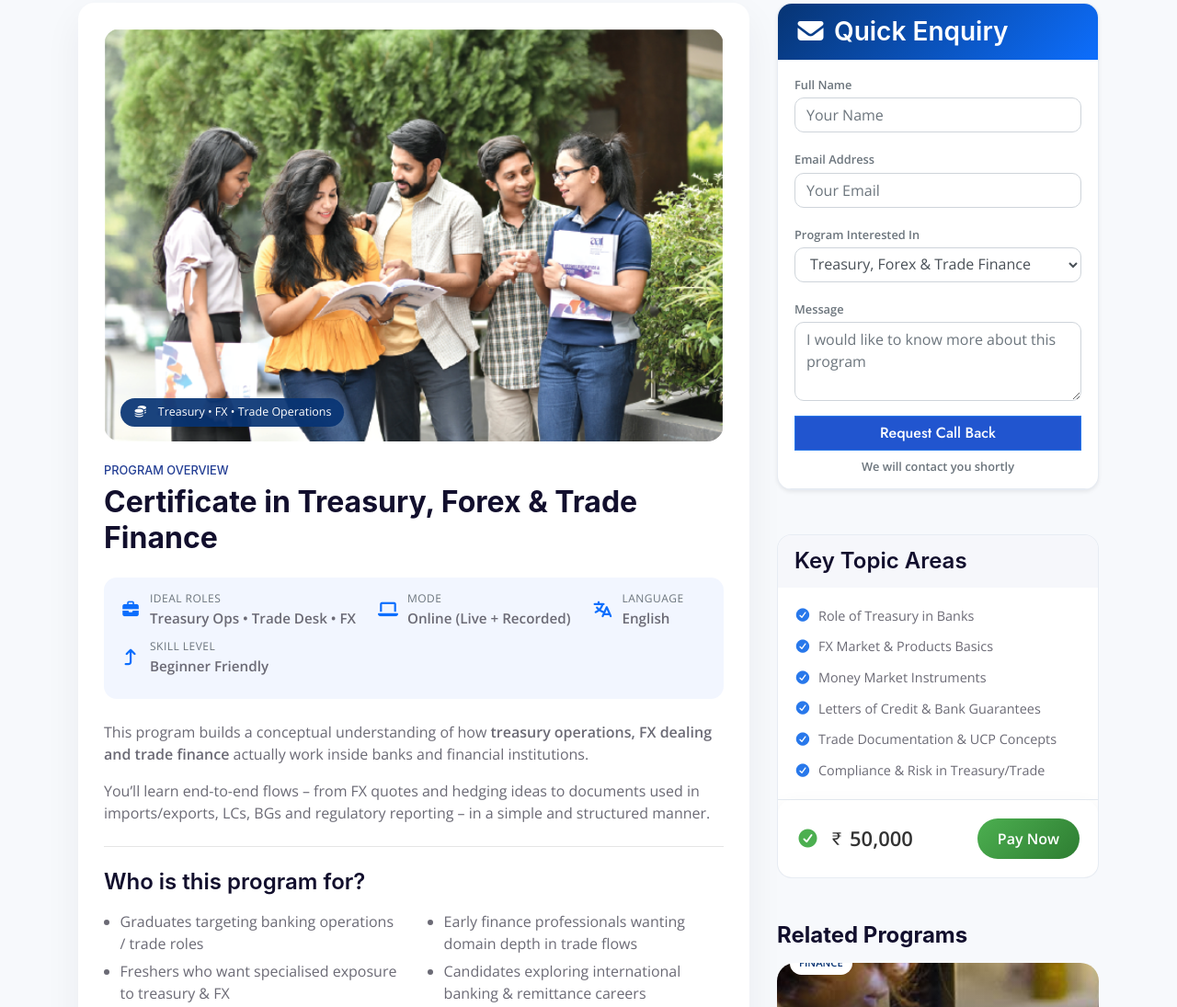
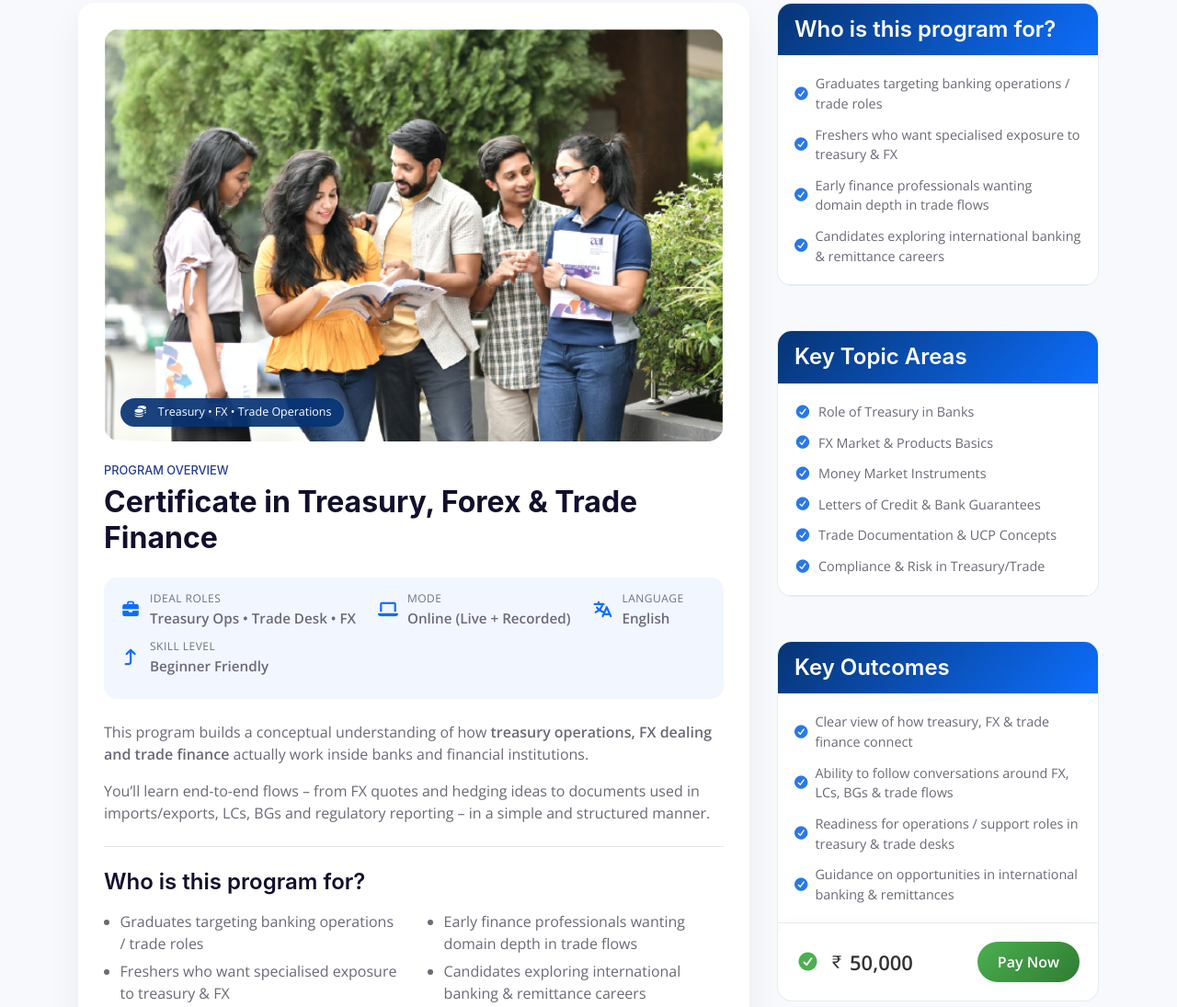
Before and after one commit to sharanuindia-hue/finedgetraininginstitute, a website with bundled scripts: page treasury-forex-trade-detail.html in a window 1280 px wide. Shown: the part 851-1946 px from the top of the page at 92% size. Built offline with nearby package versions, Linux system fonts and the light colour scheme; a script that the page names is missing.

Commit message:
Update payment flow and form UI

```diff
--- a/treasury-forex-trade-detail.html
+++ b/treasury-forex-trade-detail.html
@@ -164,6 +164,7 @@
                 Banking</a>
               <a class="dropdown-item" href="treasury-forex-trade-detail.html?subject=treasury-forex-trade">Treasury,
                 Forex & Trade Finance</a>
+                 <a class="dropdown-item" href="BFSI-Crash-Course.html?subject=bfsi-crash-course">BFSI Crash Course</a>
             </div>
 
           </li>
@@ -480,7 +481,7 @@
 
           <hr class="my-4">
 
-          <div class="mb-2">
+          <!-- <div class="mb-2">
             <h3 class="h4 mb-3">Key Outcomes</h3>
             <div class="row">
               <div class="col-md-6">
@@ -496,101 +497,29 @@
                 </ul>
               </div>
             </div>
-          </div>
+          </div> -->
 
         </div>
       </div>
 
       <!-- RIGHT -->
       <div class="col-lg-4 mt-5 mt-lg-0">
-        <div class="program-sidebar-card mb-5 shadow-sm">
-  <div class="sidebar-header">
-    <h3 class="m-0 text-white">
-      <i class="fa fa-envelope mr-2"></i>Quick Enquiry
-    </h3>
-  </div>
+        <div class="program-sidebar-card mb-5">
+          <div class="sidebar-header">
+            <h4 class="m-0 text-white">Who is this program for?</h4>
+          </div>
+          <div class="sidebar-body topic-list">
+            <span><i class="fa fa-check-circle mr-2 text-primary"></i>Graduates targeting banking operations / trade roles</span>
+            <span><i class="fa fa-check-circle mr-2 text-primary"></i>Freshers who want specialised exposure to treasury & FX</span>
+            <span><i class="fa fa-check-circle mr-2 text-primary"></i>Early finance professionals wanting domain depth in trade flows</span>
+            <span><i class="fa fa-check-circle mr-2 text-primary"></i>Candidates exploring international banking & remittance careers</span>
 
-  <div class="sidebar-body">
-    <form id="contact-form-home">
+          </div>
 
-      <!-- Name -->
-      <div class="form-group">
-        <label class="small text-muted mb-1">Full Name</label>
-        <input
-          type="text"
-          name="name"
-          class="form-control contact-input"
-          placeholder="Your Name"
-          required>
-      </div>
-
-      <!-- Email -->
-      <div class="form-group">
-        <label class="small text-muted mb-1">Email Address</label>
-        <input
-          type="email"
-          name="email"
-          class="form-control contact-input"
-          placeholder="Your Email"
-          required>
-      </div>
-
-      <!-- Subject (AUTO SELECTED) -->
-      <div class="form-group">
-        <label class="small text-muted mb-1">Program Interested In</label>
-        <select
-          name="subject"
-          class="form-control contact-input"
-          id="sidebarSubjectSelect"
-          required
-        >
-          <option value="" disabled>Select Program</option>
-
-          <option value="treasury-forex-trade">
-            Treasury, Forex & Trade Finance
-          </option>
-
-          <option value="corporate-governance">
-            Corporate Governance in BFSI
-          </option>
-
-          <option value="investment-banking">
-            Investment Banking
-          </option>
-
-          <option value="bfsi-career-accelerator">
-            BFSI Career Accelerator Program
-          </option>
-        </select>
-      </div>
-
-      <!-- Message -->
-      <div class="form-group mb-3">
-        <label class="small text-muted mb-1">Message</label>
-        <textarea
-          name="message"
-          class="form-control contact-input"
-          rows="3"
-          placeholder="I would like to know more about this program"
-          required></textarea>
-      </div>
-
-      <!-- Submit -->
-      <button type="submit" class="btn btn-primary btn-block">
-        Request Call Back
-      </button>
-
-      <small class="d-block text-muted mt-2 text-center">
-        We will contact you shortly
-      </small>
-
-    </form>
-  </div>
-</div>
-
+        </div>
         <div class="program-sidebar-card mb-5">
-          <div class="sidebar-header soft">
-            <h4 class="m-0">Key Topic Areas</h4>
+          <div class="sidebar-header ">
+            <h4 class="m-0 text-white">Key Topic Areas</h4>
           </div>
           <div class="sidebar-body topic-list">
             <span><i class="fa fa-check-circle mr-2 text-primary"></i>Role of Treasury in Banks</span>
@@ -599,6 +528,20 @@
             <span><i class="fa fa-check-circle mr-2 text-primary"></i>Letters of Credit & Bank Guarantees</span>
             <span><i class="fa fa-check-circle mr-2 text-primary"></i>Trade Documentation & UCP Concepts</span>
             <span><i class="fa fa-check-circle mr-2 text-primary"></i>Compliance & Risk in Treasury/Trade</span>
+          </div>
+
+        </div>
+
+        <div class="program-sidebar-card mb-5">
+          <div class="sidebar-header ">
+            <h4 class="m-0 text-white">Key Outcomes</h4>
+          </div>
+          <div class="sidebar-body topic-list">
+            <span><i class="fa fa-check-circle mr-2 text-primary"></i>Clear view of how treasury, FX & trade finance connect</span>
+            <span><i class="fa fa-check-circle mr-2 text-primary"></i>Ability to follow conversations around FX, LCs, BGs & trade flows</span>
+            <span><i class="fa fa-check-circle mr-2 text-primary"></i>Readiness for operations / support roles in treasury & trade desks</span>
+            <span><i class="fa fa-check-circle mr-2 text-primary"></i>Guidance on opportunities in international banking & remittances</span>
+
           </div>
           <div class="payment-card">
     <div class="price-section">
@@ -649,6 +592,16 @@
               <div class="courses-text related-text">
                 <span class="tag-badge">Governance</span>
                 <h6 class="text-center text-white px-3">Corporate Governance in BFSI</h6>
+              </div>
+            </a>
+              <a class="courses-list-item related-card position-relative d-block overflow-hidden mb-2"
+               href="BFSI-Crash-Course.html">
+              <div class="related-img-wrap">
+                <img class="img-fluid" src="assets/img/course=img.jpg" alt="Treasury, Forex & Trade Finance">
+              </div>
+              <div class="courses-text related-text">
+                <span class="tag-badge">BFSI</span>
+                <h6 class="text-center text-white px-3"> BFSI Crash Course</h6>
               </div>
             </a>
           </div>
```
Also changed, not shown: BFSI-Crash-Course.html (+45 -82 lines), bfsi-detail.html (+54 -16 lines), corporate-governance-detail.html (+42 -95 lines), investment-banking-detail.html (+42 -97 lines).
